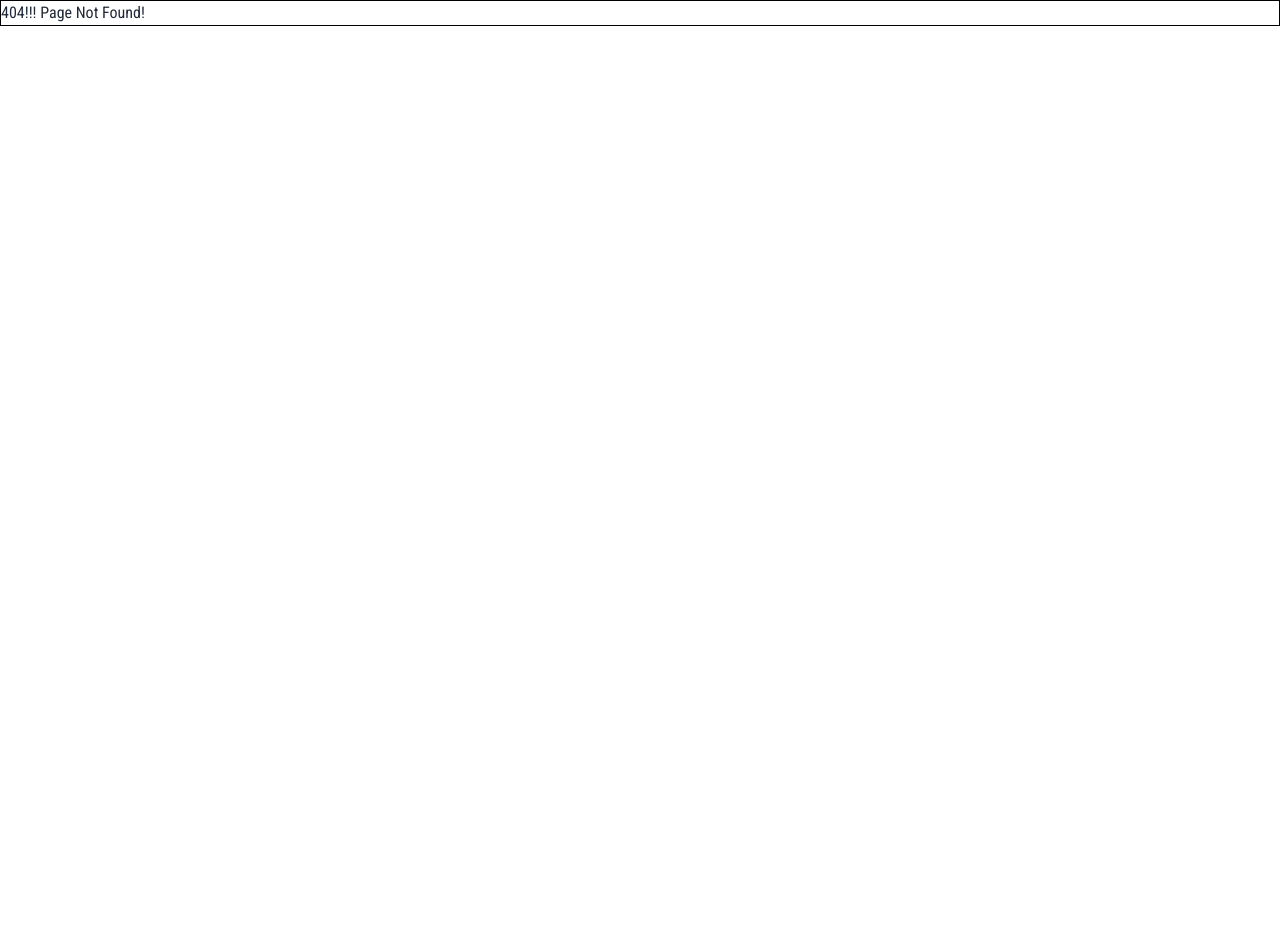
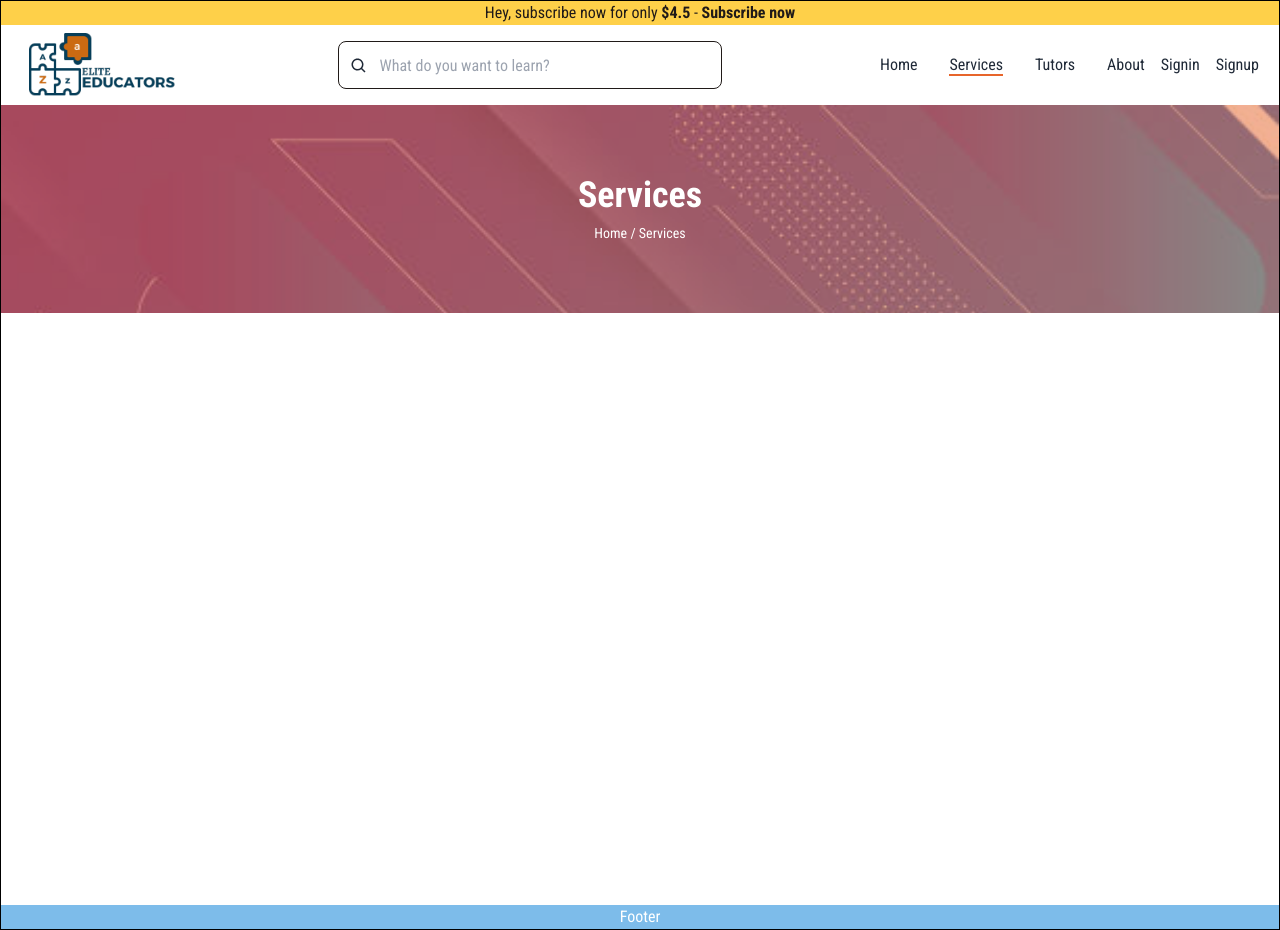
Before and after one commit to ThisIsKhalid/elite-educators-frontend, a Next.js app: page /services in a window 1280 px wide. Before the commit this address had no page. Before the commit the page ends 800 px from the top, so only its background shows below. Built offline with nearby package versions, Linux system fonts and the light colour scheme.

Commit message:
made card, service page

```diff
--- a/src/app/(home-layout)/home/page.tsx
+++ b/src/app/(home-layout)/home/page.tsx
@@ -1,9 +1,11 @@
+import PopulerServices from "@/components/ui/home/PopulerServices";
 import TopBannner from "@/components/ui/home/TopBannner";
 
 const HomePage = () => {
   return (
     <div>
       <TopBannner />
+      <PopulerServices />
     </div>
   );
 };
--- /dev/null
+++ b/src/app/(home-layout)/services/page.tsx
@@ -0,0 +1,11 @@
+import CourseBanner from "@/components/ui/Banner";
+
+const AllServicePage = () => {
+  return (
+    <div>
+      <CourseBanner />
+    </div>
+  );
+};
+
+export default AllServicePage;
--- /dev/null
+++ b/src/components/ui/Banner.tsx
@@ -0,0 +1,27 @@
+import Link from "next/link";
+
+const CourseBanner = () => {
+  return (
+    <div
+      className="w-full h-[26vh] bg-cover bg-no-repeat"
+      style={{ backgroundImage: "url(/images/courses-banner.jpg)" }}
+    >
+      <div className="h-full w-full bg-cOrange bg-opacity-50 flex flex-col justify-center items-center">
+        <h1 className="text-xl lg:text-4xl text-white font-bold">
+          Services
+        </h1>
+        <p className="mt-1 md:mt-2 text-sm text-white">
+          <Link href={"/"} className="hover:underline">
+            Home
+          </Link>{" "}
+          /{" "}
+          <Link href={"/services"} className="hover:underline">
+            Services
+          </Link>
+        </p>
+      </div>
+    </div>
+  );
+};
+
+export default CourseBanner;
--- /dev/null
+++ b/src/components/ui/BreadCrumb.tsx
@@ -0,0 +1,19 @@
+import Link from "next/link";
+
+
+const BreadCrumb = () => {
+  return (
+    <div className="text-sm breadcrumbs">
+      <ul>
+        <li>
+          <Link href='/home'>Home</Link>
+        </li>
+        <li>
+            <Link href='/courses'>Courses</Link>
+        </li>
+      </ul>
+    </div>
+  );
+}
+
+export default BreadCrumb
--- a/src/components/ui/Contents.tsx
+++ b/src/components/ui/Contents.tsx
@@ -2,13 +2,12 @@
 
 const Contents = ({ children }: { children: React.ReactNode }) => {
   return (
-    <section
+    <section className="text-cBlack"
       style={{
         minHeight: "100vh",
-        color: "black",
       }}
     >
-      <div className="px-5">{children}</div>
+      <div>{children}</div>
     </section>
   );
 };
--- /dev/null
+++ b/src/components/ui/SectionTitle.tsx
@@ -0,0 +1,20 @@
+
+type SectionTitleProps = {
+    title: string
+    subtitle: string
+}
+
+const SectionTitle = ({title, subtitle}: SectionTitleProps) => {
+  return (
+    <div className="text-center text-cBlack mb-10">
+        <h1 className="text-3xl uppercase font-semibold">
+            {title}
+        </h1>
+        <h2 className="text-sm mt-1">
+            {subtitle}
+        </h2>
+    </div>
+  )
+}
+
+export default SectionTitle
--- /dev/null
+++ b/src/components/ui/ServiceCard.tsx
@@ -0,0 +1,31 @@
+import Image from "next/image";
+import React from "react";
+import img from "../../assets/photo-1635805737707-575885ab0820.jpg";
+
+const ServiceCard = () => {
+  return (
+    <div className="transition hover:-translate-y-1 hover:scale-105 ease-in-out delay-150 duration-300">
+      <div className="card card-side bg-base-100 shadow-xl relative border border-cOrange">
+        <figure>
+          <Image src={img} alt="" height={500} />
+        </figure>
+        <div className="badge badge-secondary badge-outline absolute right-5 top-5">
+          Available
+        </div>
+        <div className="flex flex-col gap-2 justify-center pl-5 text-cBlack">
+          <h2 className="text-xl font-bold">Chemistry</h2>
+          <p>Instructor: Khalid Hasan</p>
+          <p>Category: Junior</p>
+          <p>Price: 2000 BDT</p>
+          <p>Rating: 4.2 </p>
+          <p>
+            Weekly Class: <br />
+            Sunday + Tuesday + Thursday
+          </p>
+        </div>
+      </div>
+    </div>
+  );
+};
+
+export default ServiceCard;
--- /dev/null
+++ b/src/components/ui/home/PopulerServices.tsx
@@ -0,0 +1,19 @@
+import React from "react";
+import SectionTitle from "../SectionTitle";
+import ServiceCard from "../ServiceCard";
+
+const PopulerServices = () => {
+  return (
+    <div className="my-15 px-5">
+      <SectionTitle
+        title="Our Populer Services"
+        subtitle="Some of our most popular tutors are giving this services"
+      />
+      <div className="grid grid-cols-3">
+        <ServiceCard />
+      </div>
+    </div>
+  );
+};
+
+export default PopulerServices;
```
Also changed, not shown: public/images/courses-banner.jpg (added), src/assets/photo-1635805737707-575885ab0820.jpg (added).
